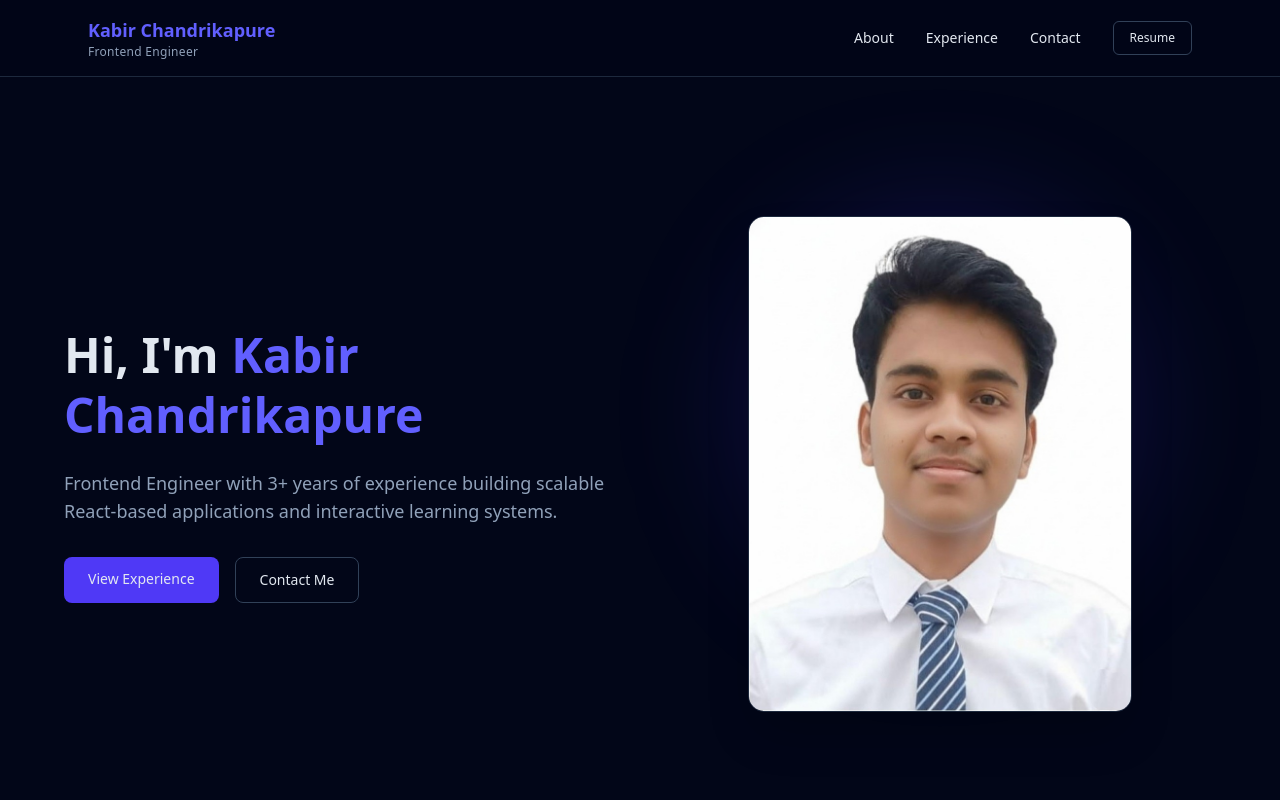
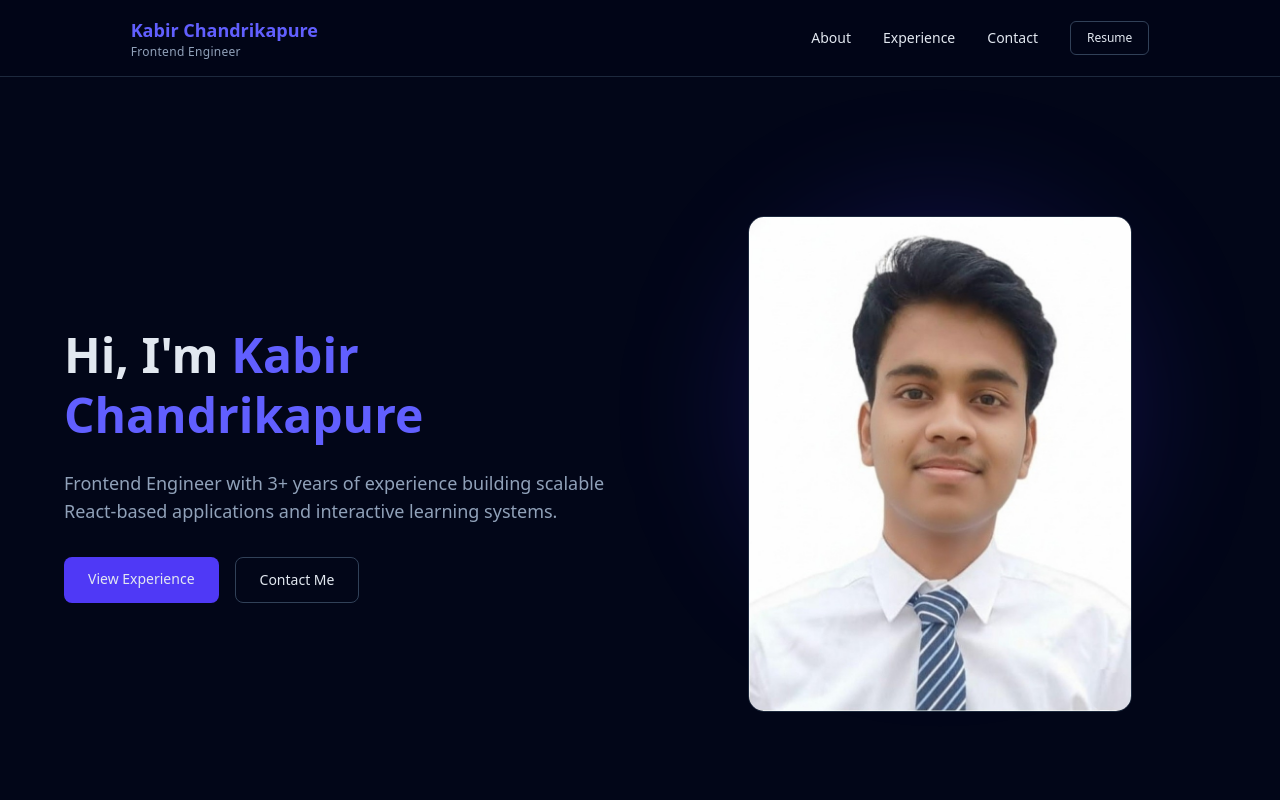
Before and after one commit to kabir-404/Portfolio, a React (Vite) app: page / in a window 1280 px wide. Shown: the top 800 px of the page. Built offline with nearby package versions, Linux system fonts and the light colour scheme.

Commit message:
Tailwind updates in footer, navbar and hero

```diff
--- a/src/components/layout/Footer.jsx
+++ b/src/components/layout/Footer.jsx
@@ -1,7 +1,7 @@
 function Footer() {
   return (
     <footer className="py-8 px-6 border-t border-slate-800 bg-slate-950">
-      <div className="max-w-6xl mx-auto flex flex-col md:flex-row justify-between items-center text-sm text-slate-500">
+      <div className="max-w-10/12 mx-auto flex flex-col md:flex-row justify-between items-center text-sm text-slate-500">
 
         <p>
           © {new Date().getFullYear()} Kabir Chandrikapure's Portfolio. All rights reserved.
--- a/src/components/layout/Navbar.jsx
+++ b/src/components/layout/Navbar.jsx
@@ -58,16 +58,16 @@ function Navbar() {
 
   return (
     <nav className="fixed top-0 w-full bg-slate-950/80 backdrop-blur-md z-50 border-b border-slate-800">
-      <div className="max-w-6xl mx-auto px-6 py-4 flex justify-between items-center">
+      <div className="max-w-10/12 mx-auto px-6 py-4 flex justify-between items-center">
 
-        <a href="#" className="flex flex-col leading-tight">
+        <div className="flex flex-col leading-tight">
           <span className="text-lg font-semibold text-indigo-500">
             Kabir Chandrikapure
           </span>
           <span className="text-xs text-slate-400 tracking-wide">
             Frontend Engineer
           </span>
-        </a>
+        </div>
 
         <div className="hidden md:flex items-center gap-8 text-sm font-medium">
           {navLinks.map((link) => (
@@ -83,7 +83,7 @@ function Navbar() {
               {link.name}
 
               <span
-                className={`absolute left-0 -bottom-1 h-[2px] bg-indigo-500 transition-all duration-300 ${
+                className={`absolute left-0 -bottom-1 h-0.5 bg-indigo-500 transition-[width] duration-300 ${
                   active === link.id ? "w-full" : "w-0"
                 }`}
               />
@@ -101,14 +101,14 @@ function Navbar() {
 
         <button
           onClick={() => setOpen(!open)}
-          className="md:hidden text-xl"
+          className="md:hidden text-xl cursor-pointer"
         >
           ☰
         </button>
       </div>
 
       {open && (
-        <div className="md:hidden px-6 pb-4 space-y-4 text-sm border-t border-slate-800 bg-slate-950">
+        <div className="md:hidden px-6 py-4 space-y-4 text-sm border-t border-slate-800 bg-slate-950">
           {navLinks.map((link) => (
             <a
               key={link.id}
--- a/src/components/sections/Hero.jsx
+++ b/src/components/sections/Hero.jsx
@@ -40,7 +40,7 @@ function Hero() {
         <img
             src={kabir}
             alt="Kabir Chandrikapure"
-            className="relative w-80 md:w-96 h-auto object-contain rounded-2xl border border-slate-800 shadow-2xl"
+            className="relative w-80 md:w-96 h-auto object-contain rounded-2xl border border-slate-800"
         />
         </div>
       </div>
```
